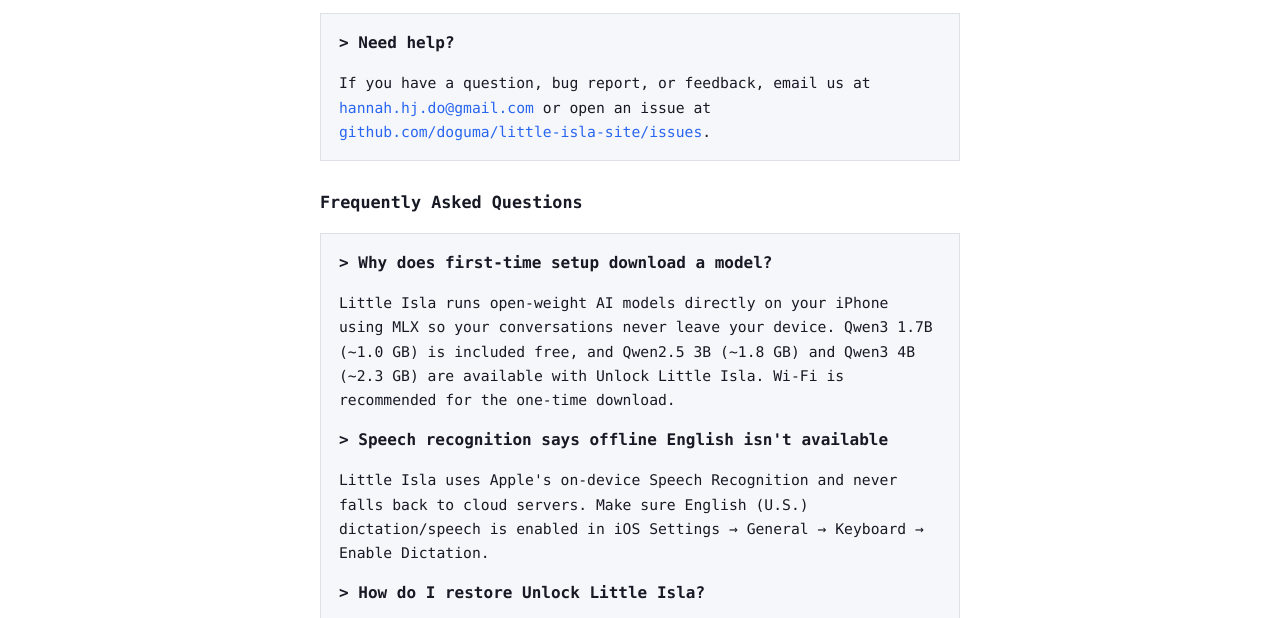
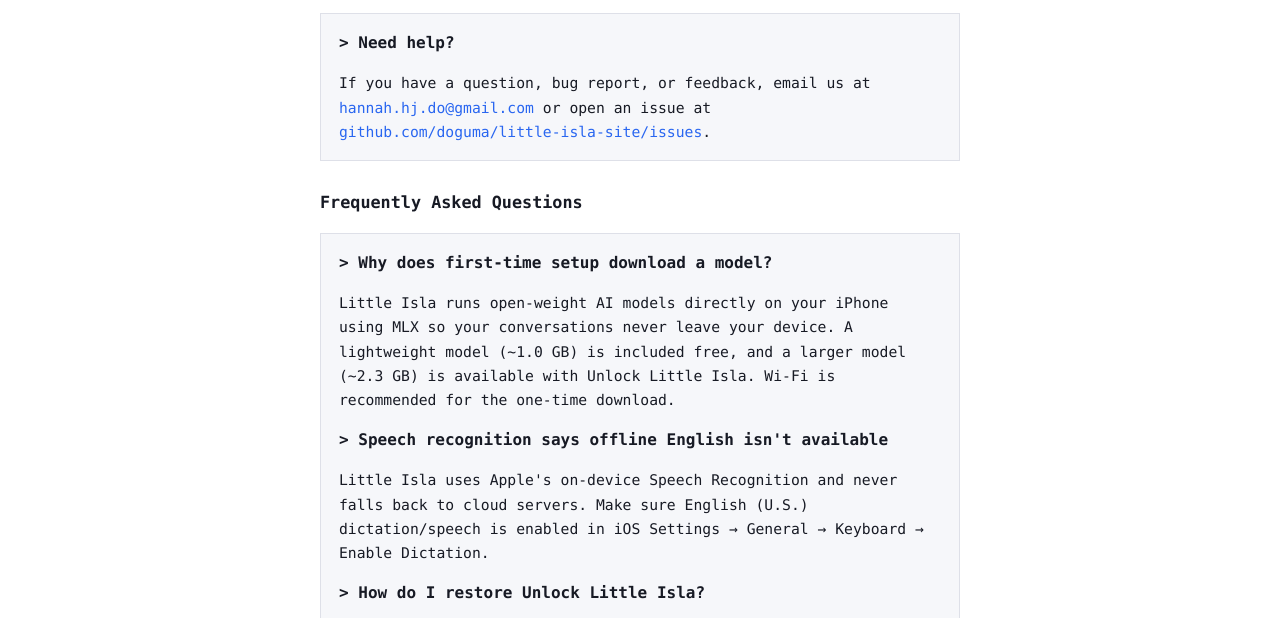
Before and after one commit to doguma/little-isla-site, a plain HTML site: page index.html in a window 1280 px wide. Shown: the part 162-780 px from the top of the page. Drawn offline with Linux system fonts and the light colour scheme.

Commit message:
Generalize model description on support page

```diff
--- a/index.html
+++ b/index.html
@@ -79,7 +79,7 @@
 
     <div class="card">
       <strong>&gt; Why does first-time setup download a model?</strong>
-      <p>Little Isla runs open-weight AI models directly on your iPhone using MLX so your conversations never leave your device. Qwen3 1.7B (~1.0 GB) is included free, and Qwen2.5 3B (~1.8 GB) and Qwen3 4B (~2.3 GB) are available with Unlock Little Isla. Wi-Fi is recommended for the one-time download.</p>
+      <p>Little Isla runs open-weight AI models directly on your iPhone using MLX so your conversations never leave your device. A lightweight model (~1.0 GB) is included free, and a larger model (~2.3 GB) is available with Unlock Little Isla. Wi-Fi is recommended for the one-time download.</p>
 
       <strong>&gt; Speech recognition says offline English isn't available</strong>
       <p>Little Isla uses Apple's on-device Speech Recognition and never falls back to cloud servers. Make sure English (U.S.) dictation/speech is enabled in iOS Settings &rarr; General &rarr; Keyboard &rarr; Enable Dictation.</p>
```
